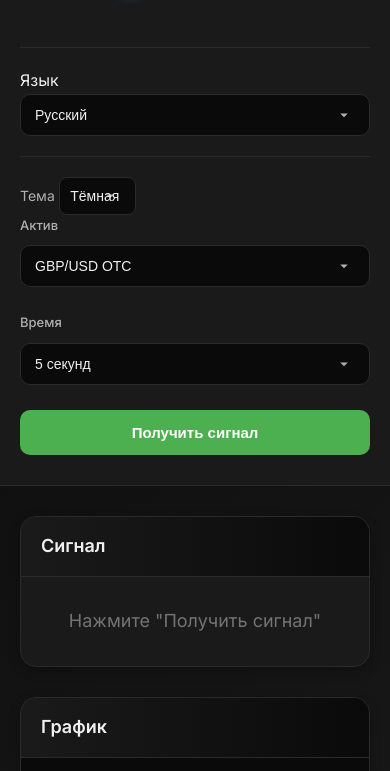
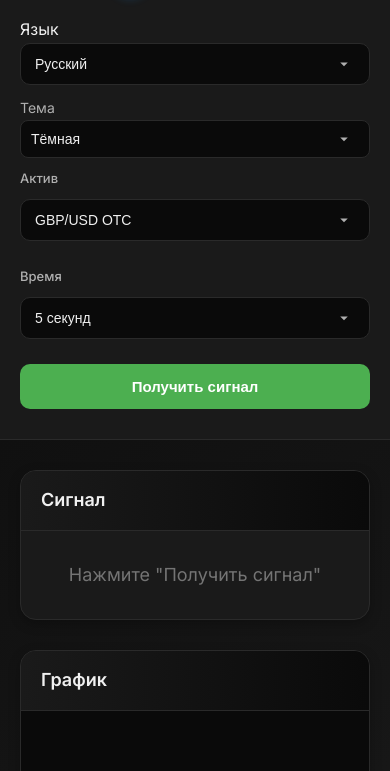
Before and after one commit to qwezxc1339/trading, a plain HTML site: page index.html in a window 390 px wide. Shown: the part 73-844 px from the top of the page. Drawn offline with nearby package versions, Linux system fonts and the light colour scheme.

Commit message:
Update style.css

```diff
--- a/style.css
+++ b/style.css
@@ -81,14 +81,10 @@ body {
     to { transform: translateX(0); opacity: 1; }
 }
 
-.sidebar:hover {
-    transform: translateX(5px);
-}
-
 .logo {
     display: flex;
     align-items: center;
-    margin-bottom: 50px;
+    margin-bottom: 20px;
     transition: transform 0.3s ease;
 }
 
@@ -109,6 +105,39 @@ body {
     font-weight: 600;
     color: var(--accent-blue);
     letter-spacing: 0.5px;
+}
+
+.language-selector, .theme-toggle {
+    margin-bottom: 20px;
+    padding: 0;
+    border: none;
+    position: static;
+    width: 100%;
+}
+
+.theme-toggle label {
+    color: var(--text-secondary);
+    font-size: 14px;
+}
+
+.theme-toggle select {
+    width: 100%;
+    padding: 10px;
+    background-color: var(--bg-dark);
+    color: var(--text-primary);
+    border: 1px solid var(--border-color);
+    border-radius: 8px;
+    transition: all var(--transition-fast);
+}
+
+.theme-toggle select:hover {
+    transform: scale(1.05);
+}
+
+.settings {
+    flex-grow: 1;
+    display: flex;
+    flex-direction: column;
 }
 
 .input-group {
@@ -216,7 +245,7 @@ select:focus {
 }
 
 .main-content:hover {
-    transform: translateY(-5px);
+    transform: none;
 }
 
 .signal-block, .chart-block {
@@ -231,7 +260,7 @@ select:focus {
 
 .signal-block:hover, .chart-block:hover {
     box-shadow: var(--shadow-hover);
-    transform: translateY(-3px) rotate(1deg);
+    transform: none;
 }
 
 .signal-header, .chart-header {
@@ -332,33 +361,6 @@ select:focus {
     box-shadow: 0 0 12px rgba(244, 67, 54, 0.2);
 }
 
-.language-selector, .theme-toggle {
-    margin-top: 20px;
-    padding-top: 20px;
-    border-top: 1px solid var(--border-color);
-    left: 30px;
-    width: calc(100% - 60px);
-}
-
-.theme-toggle label {
-    color: var(--text-secondary);
-    font-size: 14px;
-}
-
-.theme-toggle select {
-    width: auto;
-    padding: 10px;
-    background-color: var(--bg-dark);
-    color: var(--text-primary);
-    border: 1px solid var(--border-color);
-    border-radius: 8px;
-    transition: all var(--transition-fast);
-}
-
-.theme-toggle select:hover {
-    transform: scale(1.05);
-}
-
 /* Responsive */
 @media screen and (max-width: 1024px) and (min-width: 769px) {
     .sidebar {
@@ -387,7 +389,7 @@ select:focus {
 
     .logo {
         justify-content: center;
-        margin-bottom: 30px;
+        margin-bottom: 20px;
     }
 
     .main-content {
@@ -421,10 +423,7 @@ select:focus {
     }
 
     .language-selector, .theme-toggle {
-        position: static;
-        left: auto;
-        top: auto;
-        width: auto;
+        margin-bottom: 10px;
     }
 }
 
```
